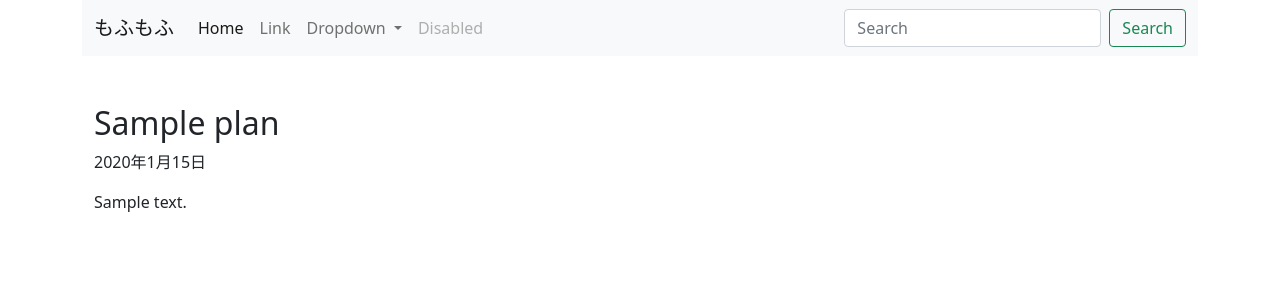
After one commit to stackcorn/schedule-sharing-app, a Django app: page /detail/1 in a window 1280 px wide. The commit adds this page. Shown: the top 300 px of the page. Run offline with Django 4.2, Linux system fonts and the light colour scheme; tables that the repository leaves empty hold one stand-in row (values such as "Sample post").

Commit message:
Create DetailView

```diff
--- a/plan/templates/plan/base.html
+++ b/plan/templates/plan/base.html
@@ -16,7 +16,7 @@
   <div class="container">
     <nav class="navbar navbar-expand-lg navbar-light bg-light">
       <div class="container-fluid">
-        <a class="navbar-brand" href="#">もふもふ</a>
+        <a class="navbar-brand" href="{% url 'list' %}">もふもふ</a>
         <button class="navbar-toggler" type="button" data-bs-toggle="collapse" data-bs-target="#navbarSupportedContent"
           aria-controls="navbarSupportedContent" aria-expanded="false" aria-label="Toggle navigation">
           <span class="navbar-toggler-icon"></span>
--- /dev/null
+++ b/plan/templates/plan/plan_detail.html
@@ -0,0 +1,9 @@
+{% extends 'plan/base.html' %}
+
+{% block content %}
+<div class="container">
+  <h2>{{ plan.title }}</h2>
+  <p>{{ plan.scheduled_date }}</p>
+  <p>{{ plan.description }}</p>
+</div>
+{% endblock content %}
--- a/plan/templates/plan/plan_list.html
+++ b/plan/templates/plan/plan_list.html
@@ -3,7 +3,7 @@
 {% block content %}
 
 {% for plan in plans %}
-<a href="#" class="list-group-item list-group-item-action mb-1">
+<a href="{% url 'detail' plan.pk %}" class="list-group-item list-group-item-action mb-1">
   <div class="alert alert-light" role="alert">
     <h4 class="alert-heading">{{ plan.title }}</h4>
     <p>{{ plan.scheduled_date }}</p>
--- a/plan/urls.py
+++ b/plan/urls.py
@@ -3,4 +3,5 @@ from .views import *
 
 urlpatterns = [
     path('', PlanList.as_view(), name='list'),
+    path('detail/<int:pk>', PlanDetail.as_view(), name='detail'),
 ]
--- a/plan/views.py
+++ b/plan/views.py
@@ -1,4 +1,4 @@
-from django.views.generic import ListView
+from django.views.generic import ListView ,DetailView
 
 from .models import *
 
@@ -6,3 +6,7 @@ from .models import *
 class PlanList(ListView):
     model = Plan
     context_object_name = 'plans'
+
+class PlanDetail(DetailView):
+    model = Plan
+    context_object_name = 'plan'
```
